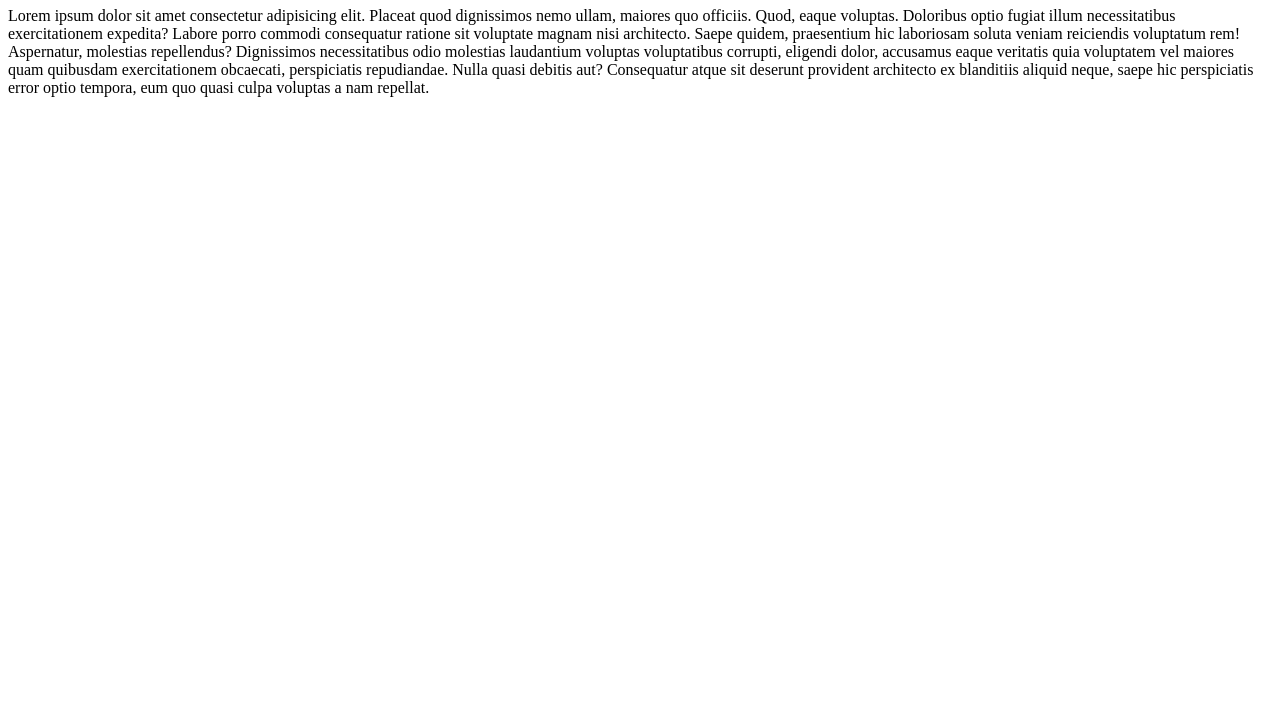
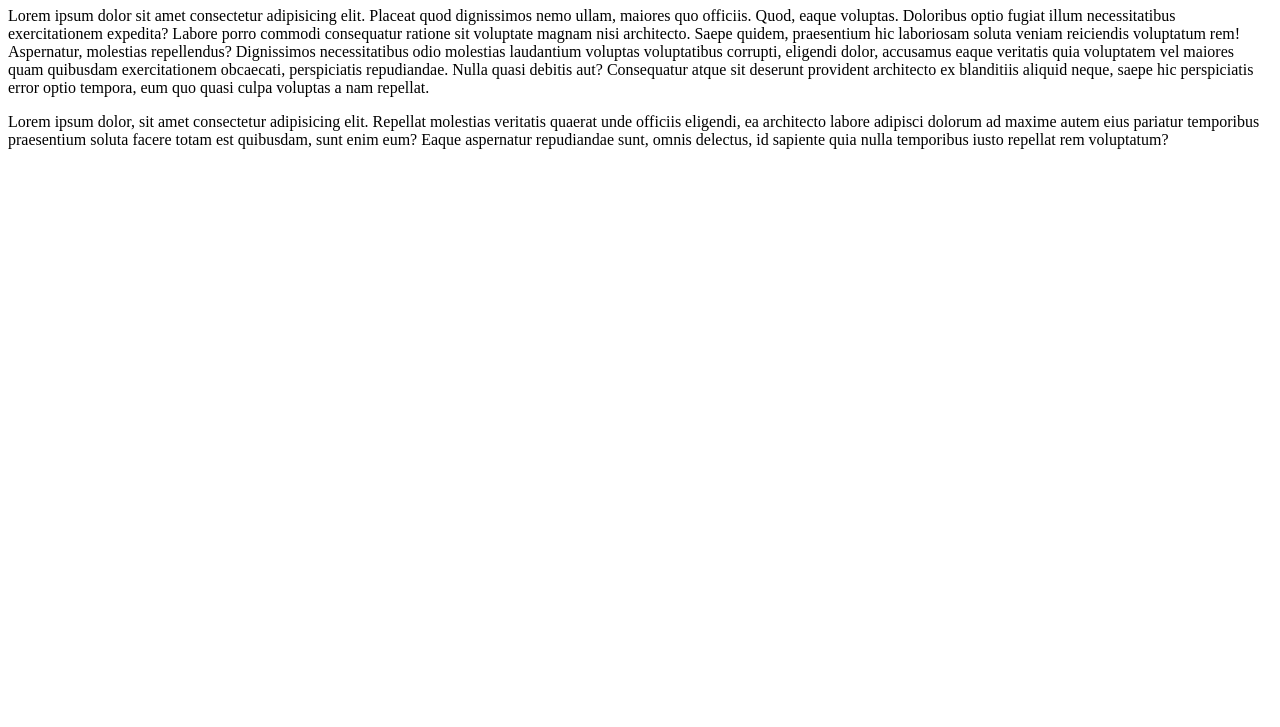
Before and after one commit to devPrakash7/githubsPractice, a plain HTML site: page index.html in a window 1280 px wide. Shown: the part 73-800 px from the top of the page. Drawn offline with Linux system fonts and the light colour scheme.

Commit message:
Add Anchor

```diff
--- a/index.html
+++ b/index.html
@@ -11,5 +11,7 @@
 
 
     <P>Lorem ipsum dolor sit amet consectetur adipisicing elit. Placeat quod dignissimos nemo ullam, maiores quo officiis. Quod, eaque voluptas. Doloribus optio fugiat illum necessitatibus exercitationem expedita? Labore porro commodi consequatur ratione sit voluptate magnam nisi architecto. Saepe quidem, praesentium hic laboriosam soluta veniam reiciendis voluptatum rem! Aspernatur, molestias repellendus? Dignissimos necessitatibus odio molestias laudantium voluptas voluptatibus corrupti, eligendi dolor, accusamus eaque veritatis quia voluptatem vel maiores quam quibusdam exercitationem obcaecati, perspiciatis repudiandae. Nulla quasi debitis aut? Consequatur atque sit deserunt provident architecto ex blanditiis aliquid neque, saepe hic perspiciatis error optio tempora, eum quo quasi culpa voluptas a nam repellat.</P>
+
+    <a>Lorem ipsum dolor, sit amet consectetur adipisicing elit. Repellat molestias veritatis quaerat unde officiis eligendi, ea architecto labore adipisci dolorum ad maxime autem eius pariatur temporibus praesentium soluta facere totam est quibusdam, sunt enim eum? Eaque aspernatur repudiandae sunt, omnis delectus, id sapiente quia nulla temporibus iusto repellat rem voluptatum?</a>
 </body>
 </html>
```
